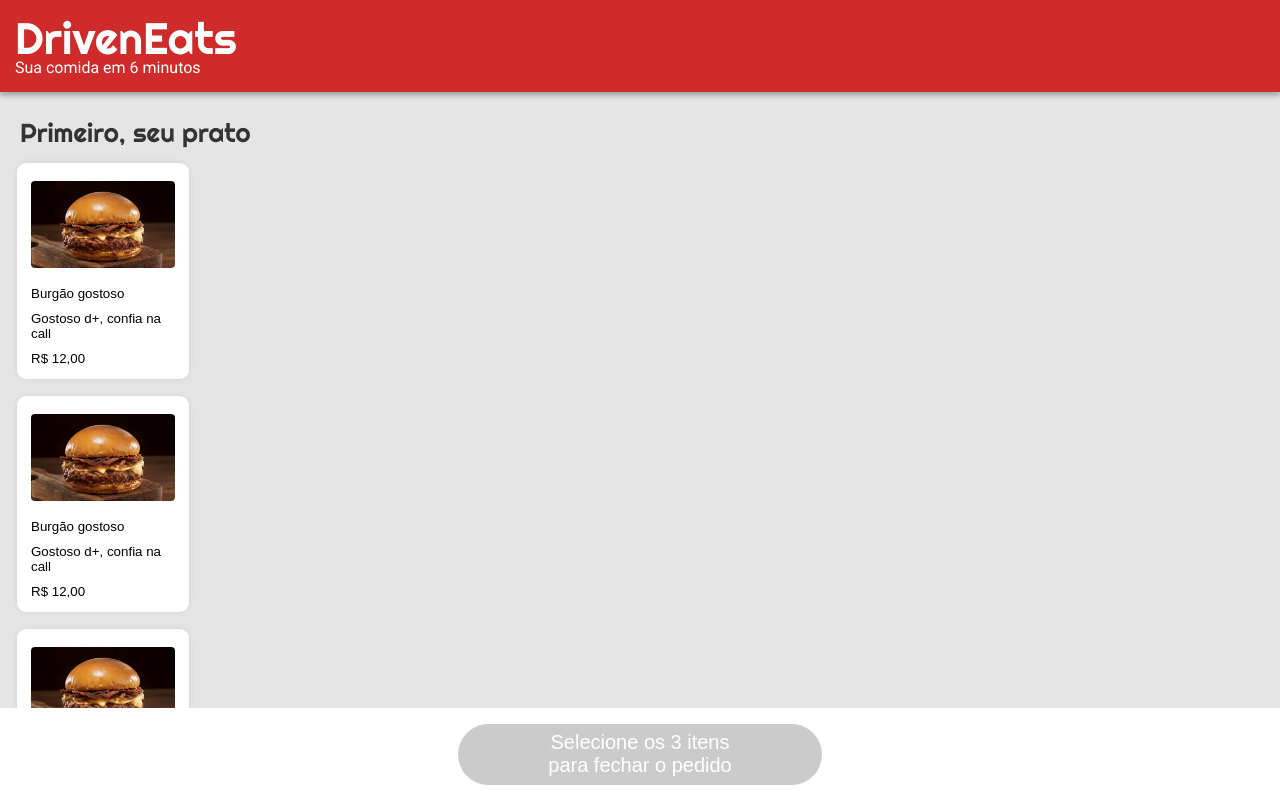
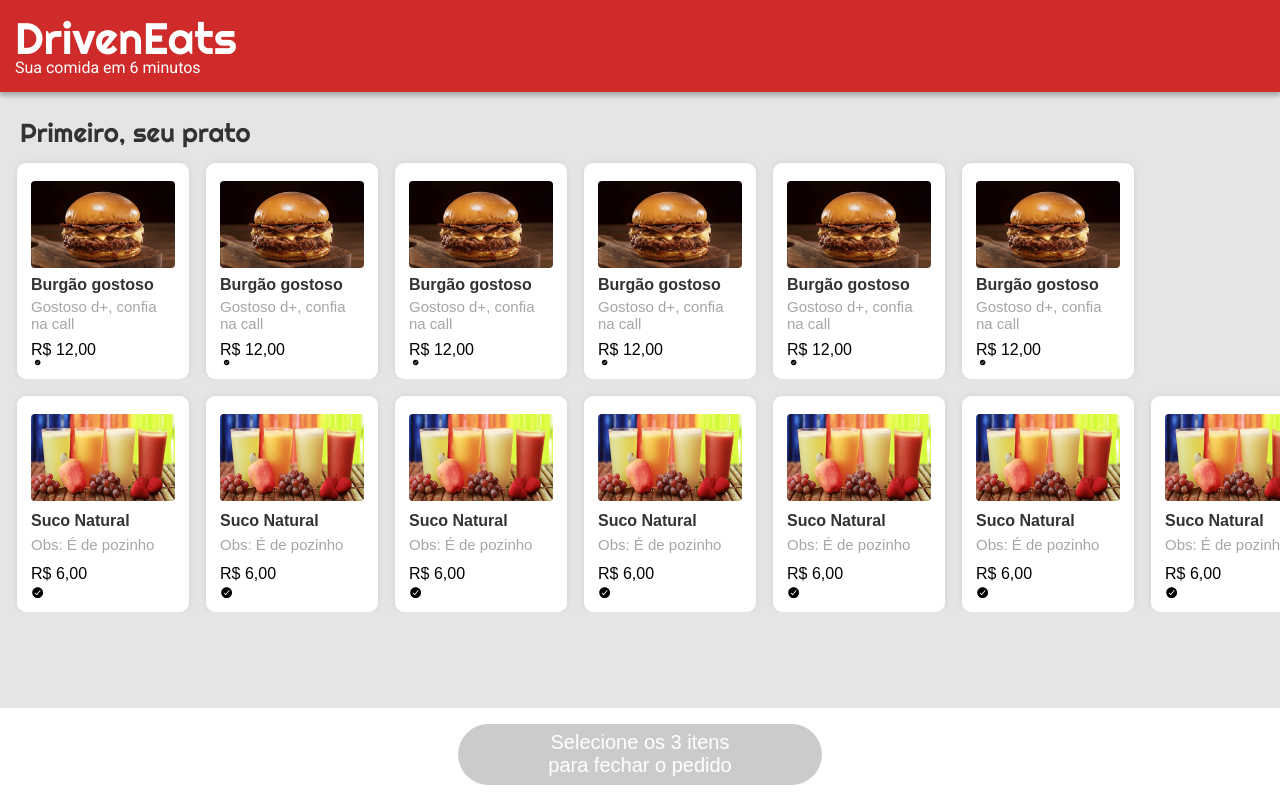
Before and after one commit to pedrolpin4/DrivenEats_React, a JavaScript app: page / in a window 1280 px wide. Shown: the top 798 px of the page. Built offline with nearby package versions, Linux system fonts and the light colour scheme.

Commit message:
options caontainers generation working fine

```diff
--- a/src/Footer.js
+++ b/src/Footer.js
@@ -1,10 +1,10 @@
 export default function Footer (props){
     return(
-        <div class="bottom-box">
-        <button class="botao-final" id='BF' onclick="bonus()">
-            <p class = "nao-selecionado" id="NS">Selecione os {props.numberOfItems} itens
+        <div className = "bottom-box">
+        <button className = "botao-final" id='BF'>
+            <p className = "nao-selecionado" id="NS">Selecione os {props.numberOfItems} itens
                 para fechar o pedido</p>
-            <p  class = "selecionado" id="S">Finalizar pedido</p>
+            <p  className = "selecionado" id="S">Finalizar pedido</p>
         </button>
     </div>
     )
--- a/src/Option.js
+++ b/src/Option.js
@@ -0,0 +1,116 @@
+let options = {
+    foodsSlogan: "Primeiro, seu prato",
+    foodKey: "f",
+    foods: [{
+        name: "Burgão gostoso",
+        description: "Gostoso d+, confia na call",
+        img: "./images/burgao gostoso.jpeg",
+        price: 12
+    },
+    {
+        name: "Burgão gostoso",
+        description: "Gostoso d+, confia na call",
+        img: "./images/burgao gostoso.jpeg",
+        price: 12
+    },{
+        name: "Burgão gostoso",
+        description: "Gostoso d+, confia na call",
+        img: "./images/burgao gostoso.jpeg",
+        price: 12
+    },{
+        name: "Burgão gostoso",
+        description: "Gostoso d+, confia na call",
+        img: "./images/burgao gostoso.jpeg",
+        price: 12
+    },{
+        name: "Burgão gostoso",
+        description: "Gostoso d+, confia na call",
+        img: "./images/burgao gostoso.jpeg",
+        price: 12
+    },{
+        name: "Burgão gostoso",
+        description: "Gostoso d+, confia na call",
+        img: "./images/burgao gostoso.jpeg",
+        price: 12
+    }],
+
+    drinksSlogan: "",
+    drinksKey: "d",
+    drinks:[{
+        name:"Suco Natural",
+        img: "./images/sucos.png",
+        description: "Obs: É de pozinho",
+        price: 6
+    },{
+        name:"Suco Natural",
+        img: "./images/sucos.png",
+        description: "Obs: É de pozinho",
+        price: 6
+    },{
+        name:"Suco Natural",
+        img: "./images/sucos.png",
+        description: "Obs: É de pozinho",
+        price: 6
+    },{
+        name:"Suco Natural",
+        img: "./images/sucos.png",
+        description: "Obs: É de pozinho",
+        price: 6
+    },{
+        name:"Suco Natural",
+        img: "./images/sucos.png",
+        description: "Obs: É de pozinho",
+        price: 6
+    },{
+        name:"Suco Natural",
+        img: "./images/sucos.png",
+        description: "Obs: É de pozinho",
+        price: 6
+    },{
+        name:"Suco Natural",
+        img: "./images/sucos.png",
+        description: "Obs: É de pozinho",
+        price: 6
+    },],
+
+    dessertsSlogan: "",
+    dessertsKey: "ds",
+    desserts: []
+}
+
+export default function Option (props){
+    let type;
+    let slogan;
+    let key;
+    if(props.category === "food"){
+        type = options.foods;
+        slogan = options.foodsSlogan;
+        key = options.foodKey;
+    } else if (props.category === "drinks") {
+        type = options.drinks;
+        slogan = options.drinksSlogan;
+        key = options.drinksKey;
+    } else{
+        type = options.desserts;
+        slogan = options.dessertsSlogan;
+        key = options.dessertsKey;
+    }
+    return(
+        <>
+            <p className="comando-bloco">{slogan}</p>
+            <div className = "container-opcoes">
+                {type.map((element, index) =>(
+                        <button className="opcao" key = {key+index}>
+                            <img src={element.img}/>
+                            <p className="nome-opcao">{element.name}</p>
+                            <p className="descricao">{element.description}</p>
+                            <p className="preco">{`R$ ${element.price.toFixed(2).toString().replace(".", ",")}`}</p>
+                            <ion-icon name="checkmark-circle" className="certinho" id="certinhoP1"></ion-icon>
+                        </button>
+
+                    ))
+                }
+            </div>
+        </>
+    )
+}
--- a/src/OptionsContainer.js
+++ b/src/OptionsContainer.js
@@ -1,51 +1,11 @@
-let options = {
-    foodSlogan: "Primeiro, seu prato",
-    food: [{
-        name: "Burgão gostoso",
-        description: "Gostoso d+, confia na call",
-        img: "./images/burgao gostoso.jpeg",
-        price: "R$ 12,00"
-    },
-    {
-        name: "Burgão gostoso",
-        description: "Gostoso d+, confia na call",
-        img: "./images/burgao gostoso.jpeg",
-        price: "R$ 12,00"
-    },{
-        name: "Burgão gostoso",
-        description: "Gostoso d+, confia na call",
-        img: "./images/burgao gostoso.jpeg",
-        price: "R$ 12,00"
-    },{
-        name: "Burgão gostoso",
-        description: "Gostoso d+, confia na call",
-        img: "./images/burgao gostoso.jpeg",
-        price: "R$ 12,00"
-    },{
-        name: "Burgão gostoso",
-        description: "Gostoso d+, confia na call",
-        img: "./images/burgao gostoso.jpeg",
-        price: "R$ 12,00"
-    },{
-        name: "Burgão gostoso",
-        description: "Gostoso d+, confia na call",
-        img: "./images/burgao gostoso.jpeg",
-        price: "R$ 12,00"
-    },]
-}
+import Option from "./Option"
 
 export default function OptionsContainer () {
     return(
         <div className = "bloco-opcoes">
-            <p class="comando-bloco">{options.foodSlogan}</p>
-            {options.food.map(element =>(
-                <button class="opcao" id= "prato1" onclick="selecionaPrato('prato1', 'certinhoP1')" >
-                    <img src={element.img}/>
-                    <p class={element.name}>Burgão gostoso</p>
-                    <p class={element.description}>Gostoso d+, confia na call</p>
-                    <p class={element.price}>R$ 12,00</p>
-                    <ion-icon name="checkmark-circle" class="certinho" id="certinhoP1"></ion-icon>
-                </button>))}
+            <Option category = "food" />
+            <Option category = "drinks" />
+            <Option category = "dessert" />
         </div>
     )
 }
```
